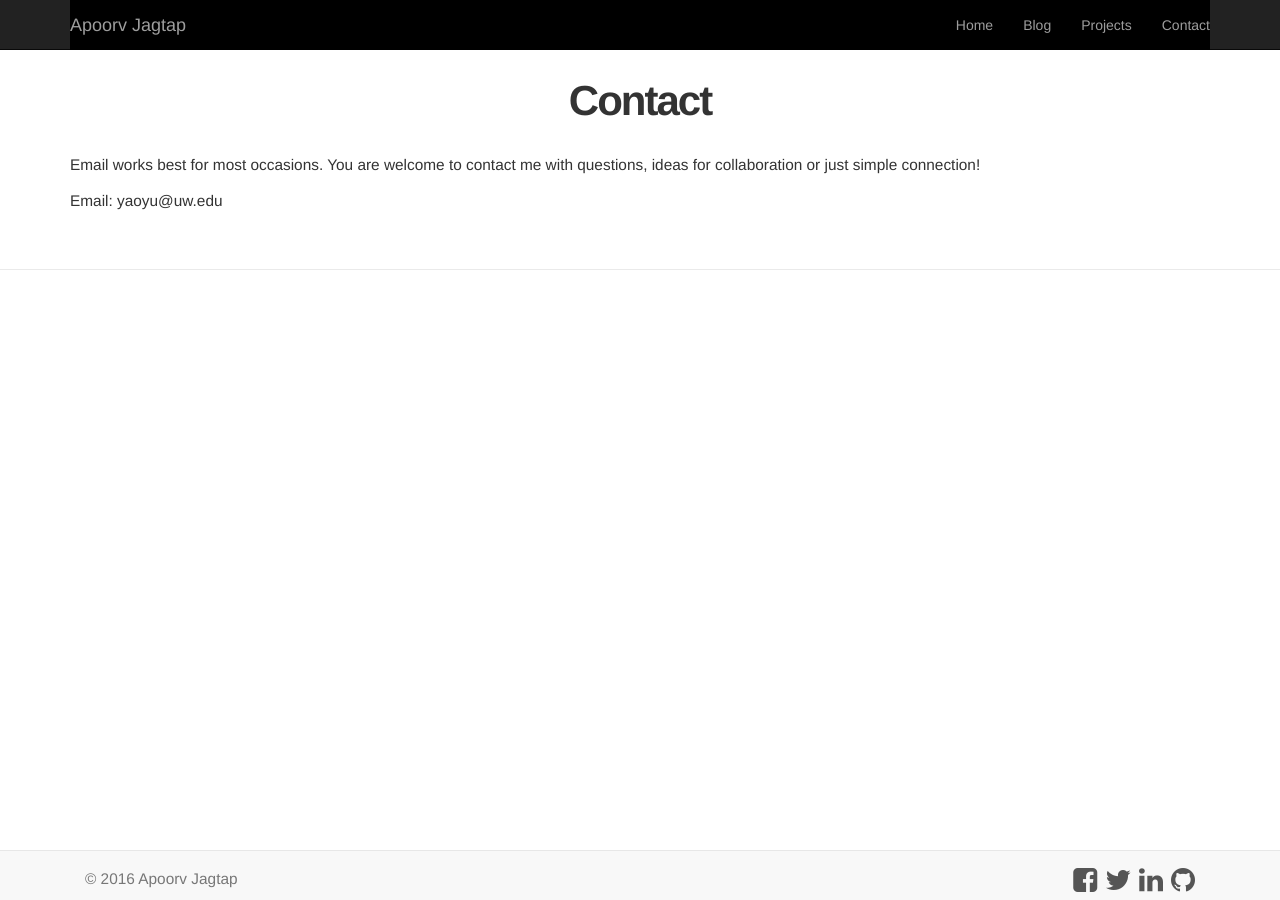
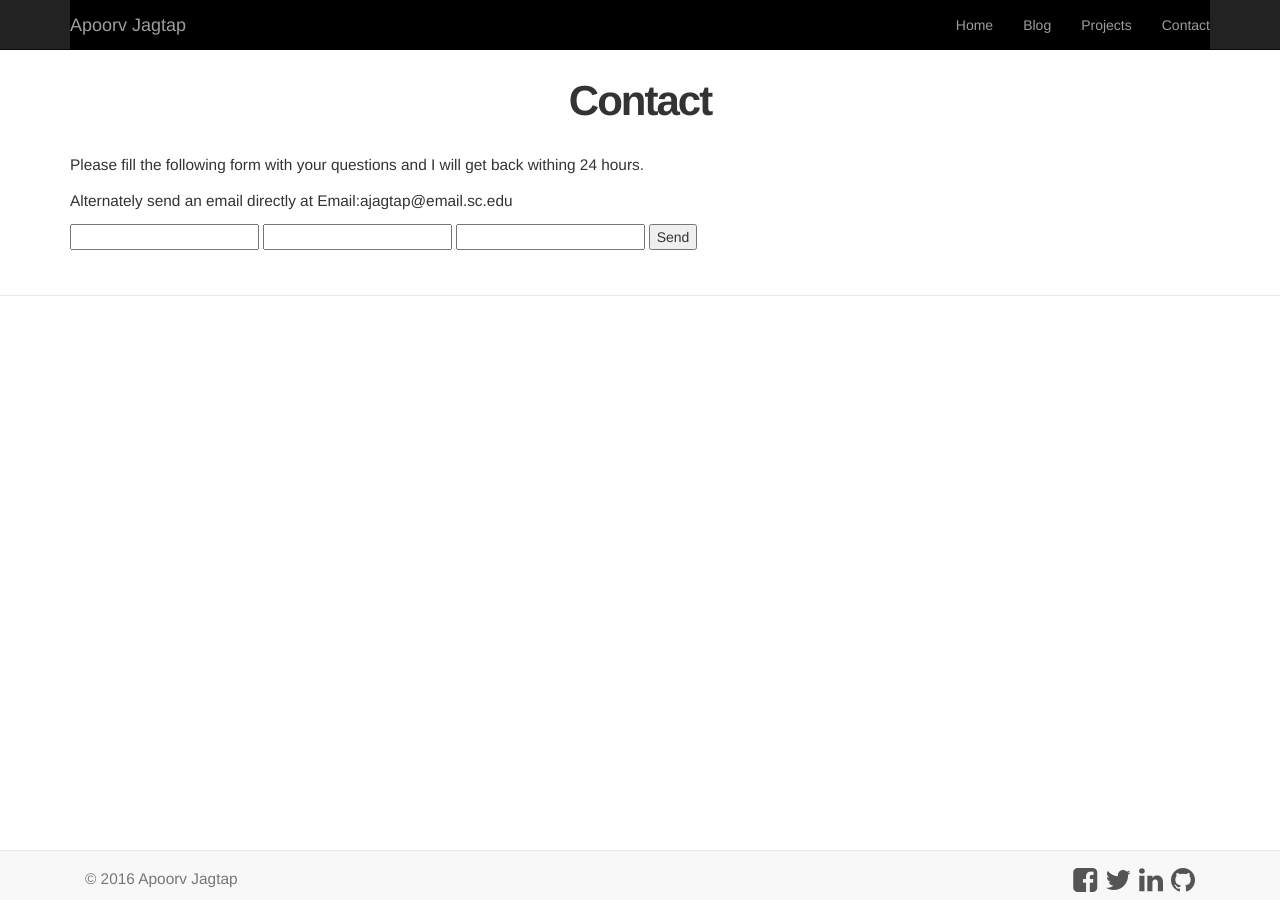
Before and after one commit to apoorv98/apoorv98.github.io, a Jekyll site: the page built from contact/index.html, in a window 1280 px wide. Built offline with Jekyll 4.4.1, drawn with Linux system fonts in a browser that asks for light colours; nearby versions of some CDN libraries.

Commit message:
Updated contact form

```diff
--- a/contact/index.html
+++ b/contact/index.html
@@ -4,6 +4,14 @@ title: Yaoyu Yang | Contact
 ---
 <div class="container">
 <h1>Contact</h1>
-<p>Email works best for most occasions. You are welcome to contact me with questions, ideas for collaboration or just simple connection!</p>
-<p>Email: yaoyu@uw.edu</p>
+<p>Please fill the following form with your questions and I will get back withing 24 hours.</p>
+<p> Alternately send an email directly at Email:ajagtap@email.sc.edu</p>
+<!--<p>Email: ajagtap@email.sc.edu</p> -->
+<form action="https://formspree.io/your@email.com"
+      method="POST">
+    <input type="text" name="name">
+    <input type="email" name="_replyto">
+    <input type="subject" name="subject">
+    <input type="submit" value="Send">
+</form>
 </div>
```
Also changed, not shown: public/favicon.ico.
